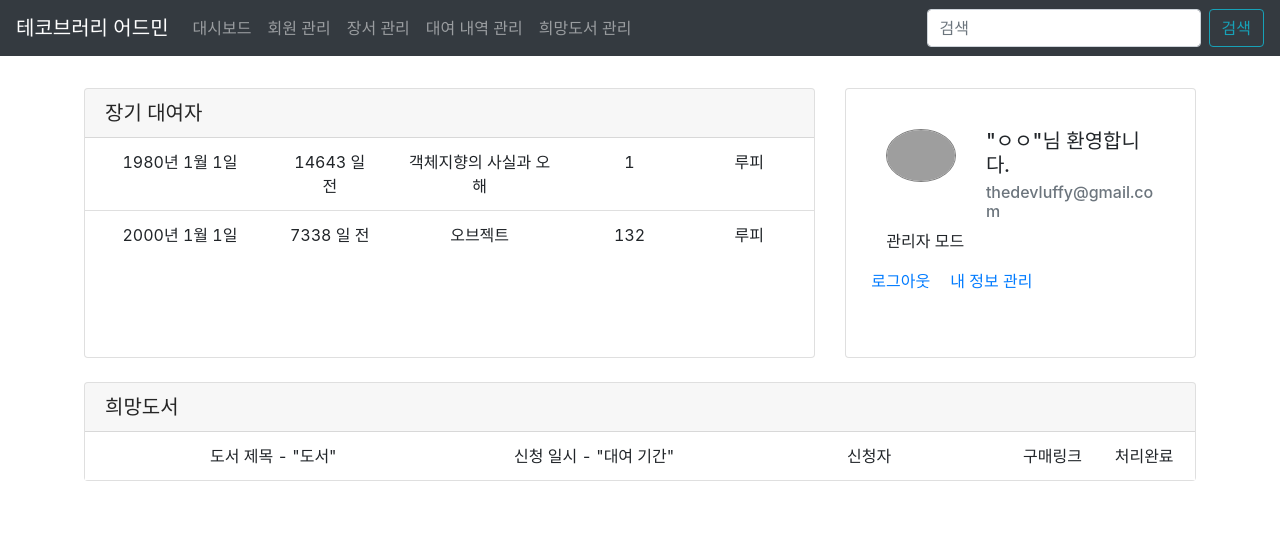
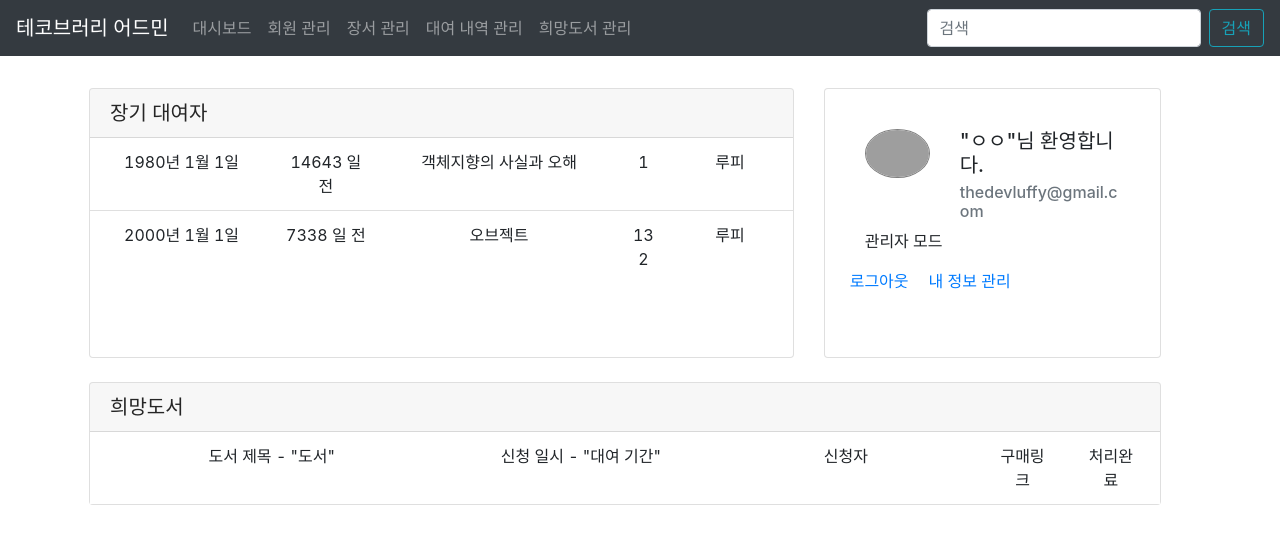
Before and after one commit to milzipmoza-developers/tecobrary-admin-client-v2, a Next.js app: page /dashboard in a window 1280 px wide. Shown: the top 544 px of the page. Built offline with nearby package versions, Linux system fonts and the light colour scheme; grey boxes are pictures that could not be loaded.

Commit message:
[#1] fix - 레이아웃 배치 수정

```diff
--- a/components/molecules/RentHistoryElement.tsx
+++ b/components/molecules/RentHistoryElement.tsx
@@ -21,8 +21,8 @@ const RentHistoryElement = (history: IHistory) => {
         <Row className="rent-history-element">
             <RentHistoryItem sm={3}>{`${formatDate(history.rentDate)}`}</RentHistoryItem>
             <RentHistoryItem sm={2}>{`${calculateTerm(history.rentDate)} 일 전`}</RentHistoryItem>
-            <RentHistoryItem sm={3}>{history.title}</RentHistoryItem>
-            <RentHistoryItem sm={2}>{history.serialNumber}</RentHistoryItem>
+            <RentHistoryItem sm={4}>{history.title}</RentHistoryItem>
+            <RentHistoryItem sm={1}>{history.serialNumber}</RentHistoryItem>
             <RentHistoryItem sm={2}>{history.userName}</RentHistoryItem>
         </Row>
     );
--- a/components/templates/AppBarLayout.tsx
+++ b/components/templates/AppBarLayout.tsx
@@ -21,7 +21,7 @@ const NotLoggedInAppBar = () => (
 );
 
 const LoggedInAppBar = () => (
-    <Navbar bg="dark" variant="dark" style={{minWidth: '1120px'}}>
+    <Navbar bg="dark" variant="dark" style={{minWidth: '1080px'}}>
         <Navbar.Brand href="/">테코브러리 어드민</Navbar.Brand>
         <Nav className="mr-auto">
             <Nav.Link href="/dashboard">대시보드</Nav.Link>
--- a/components/templates/ContentLayout.tsx
+++ b/components/templates/ContentLayout.tsx
@@ -6,8 +6,8 @@ interface IProps {
 }
 
 const ContentLayout = ({children}: IProps) => (
-    <Row style={{justifyContent: 'center'}}>
-        <Col lg={11} xl={8} style={{padding: '4px', minWidth: '1120px', marginTop: '28px', marginBottom: '28px'}}>
+    <Row style={{justifyContent: 'center', width: '100%'}}>
+        <Col lg={11} xl={8} style={{padding: '4px', minWidth: '1080px', marginTop: '28px', marginBottom: '28px'}}>
             {children}
         </Col>
     </Row>
```
